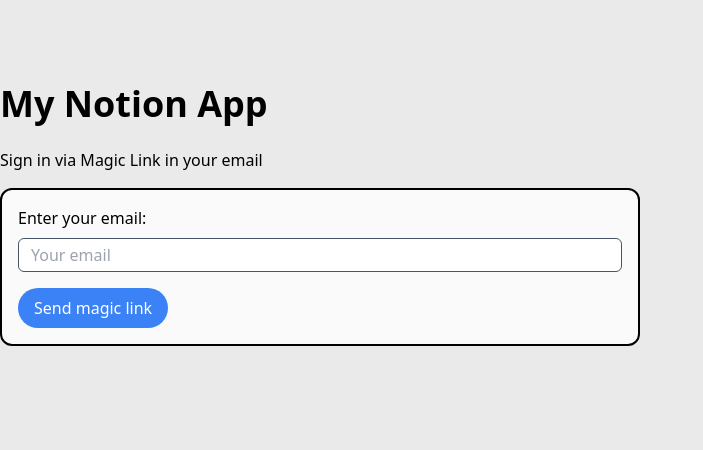
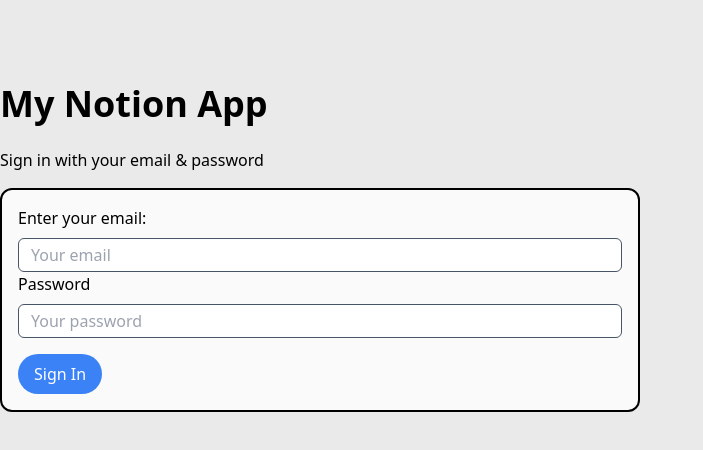
Before and after one commit to LanguageXange/notionTS, a React (Vite) app: page /auth in a window 1280 px wide. Shown: the top 450 px of the page, without its empty margins (0-703 px from the left). Built offline with nearby package versions, Linux system fonts and the light colour scheme; no server answers.

Commit message:
create dummy user and table in DB dashboard to test user session

```diff
--- a/src/components/Auth.tsx
+++ b/src/components/Auth.tsx
@@ -3,42 +3,56 @@
 import { Navigate } from "react-router-dom";
 import { supabase } from "../utils/supabase-client";
 
+// To do refactor to use email pass sign up
 export const Auth = () => {
   const { session } = useAuthSession();
-
   const [email, setEmail] = useState("");
+  const [password, setPassword] = useState("");
   const [isLoading, setIsLoading] = useState(false);
-
-  async function handleSubmit(e: FormEvent<HTMLFormElement>) {
-    e.preventDefault();
-
-    try {
-      setIsLoading(true);
-      const { error } = await supabase.auth.signInWithOtp({ email });
-      if (error) throw error;
-      alert("Check your email for magic link");
-    } catch (error) {
-      alert("something is wrong!");
-    } finally {
-      setIsLoading(false);
-      setEmail("")
-    }
-  }
 
   if (session) {
     return <Navigate to="/" />;
   }
+
+  // We've create a dummy user in DB directly to test sign in
+  // TO do - create sign up form
+
+
+  async function handleSubmit(e: FormEvent<HTMLFormElement>) {
+    e.preventDefault();
+    try {
+      setIsLoading(true);
+      const { data, error } = await supabase.auth.signInWithPassword({
+        email,
+        password,
+      });
+      console.log(data, "what is data");
+      if (error) {
+        console.log(error);
+      }
+    } catch (error) {
+      console.log(error, "eror in catch");
+    } finally {
+      setIsLoading(false);
+      setEmail("");
+      setPassword("");
+    }
+  }
+
   return (
-    <section >
+    <section>
       <div>
         <h1 className="text-4xl font-bold my-6"> My Notion App</h1>
-        <p>Sign in via Magic Link in your email</p>
+        <p>Sign in with your email & password</p>
 
-        {isLoading ? (
-          "Sending Magic Link ..."
-        ) : (
-          <form onSubmit={handleSubmit} className="bg-neutral-50 flex flex-col border-2 border-black rounded-xl p-4 my-4 w-1/2">
-            <label htmlFor="email" className="mb-2">Enter your email: </label>
+        {isLoading && <p> Checking authentication ...</p>}
+        <form
+          onSubmit={handleSubmit}
+          className="bg-neutral-50 flex flex-col border-2 border-black rounded-xl p-4 my-4 w-1/2"
+        >
+          <label htmlFor="email" className="mb-2">
+            Enter your email:{" "}
+          </label>
           <input
             type="email"
             id="email"
@@ -47,10 +61,23 @@
             placeholder="Your email"
             className="rounded-md pl-3 py-1 border outline-none border-slate-600"
           />
+          <label htmlFor="password" className="mb-2">
+            Password
+          </label>
+          <input
+            type="password"
+            id="password"
+            value={password}
+            onChange={(e) => setPassword(e.target.value)}
+            placeholder="Your password"
+            className="rounded-md pl-3 py-1 border outline-none border-slate-600"
+          />
 
-            <button className="bg-blue-500 hover:bg-blue-400 rounded-full w-fit px-4 py-2 text-white mt-4 ">Send magic link</button>
+          <button className="bg-blue-500 hover:bg-blue-400 rounded-full w-fit px-4 py-2 text-white mt-4">
+            Sign In
+          </button>
         </form>
-        )}
+
       </div>
     </section>
   );
--- a/src/components/withState.tsx
+++ b/src/components/withState.tsx
@@ -4,6 +4,8 @@
 import { supabase } from "../utils/supabase-client";
 import startPageScaffold from "../scaffold.json";
 import { Loader } from "../components/Loader";
+import { createPage } from "../utils/misc";
+import { nanoid } from "nanoid";
 
 type InjectedProps = {
   initialState: Page;
@@ -21,7 +23,7 @@
     const match = useMatch("/:slug");
     const pageSlug = match ? match.params.slug : "start";
 
-    const [initialState, setInitialState] = useState<Page | null>(null);
+    const [initialState, setInitialState] = useState<Page | null>();
     const [isLoading, setIsLoading] = useState(true);
     const [error, setError] = useState<Error | undefined>();
 
@@ -39,6 +41,15 @@
             .select("title, id, cover, nodes, slug")
             .match({ slug: pageSlug, created_by: user.id })
             .single();
+
+          // console.log(data, "supabase data");
+          // console.log(pageSlug, "page slug");
+
+          // need to disable row level security policy and create own policy
+          if(data){
+            const parsedData = {...data, nodes: JSON.parse(data.nodes)}
+            setInitialState(parsedData);
+          }
           if (!data && pageSlug === "start") {
             const result = await supabase
               .from("pages")
@@ -46,11 +57,12 @@
                 ...startPageScaffold,
                 slug: "start",
                 created_by: user.id,
+                id: nanoid(),
               })
               .single();
+
+            console.log(result, "what is result");
             setInitialState(result?.data);
-          } else {
-            setInitialState(data);
           }
         } catch (e) {
           if (e instanceof Error) {
@@ -75,7 +87,9 @@
     }
 
     if (!initialState) {
-      return <div className="">Page not found</div>;
+      // temporary workaround while I debugging supabase
+      setInitialState(createPage());
+      return <div className="">Cannot find this page</div>;
     }
 
     return <WrappedComponent {...props} initialState={initialState} />;
```
Lines whose indentation alone changed are shown as unchanged.
